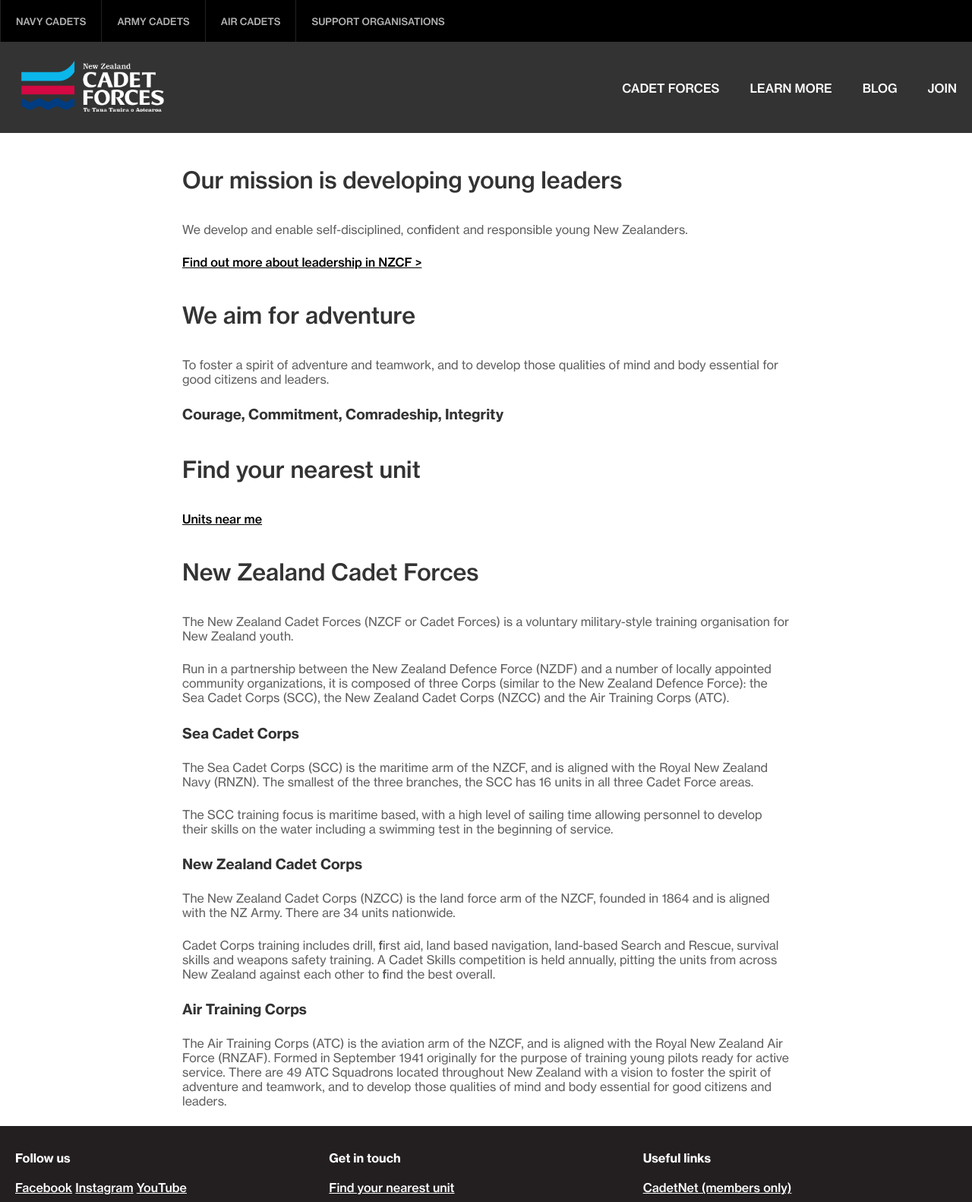
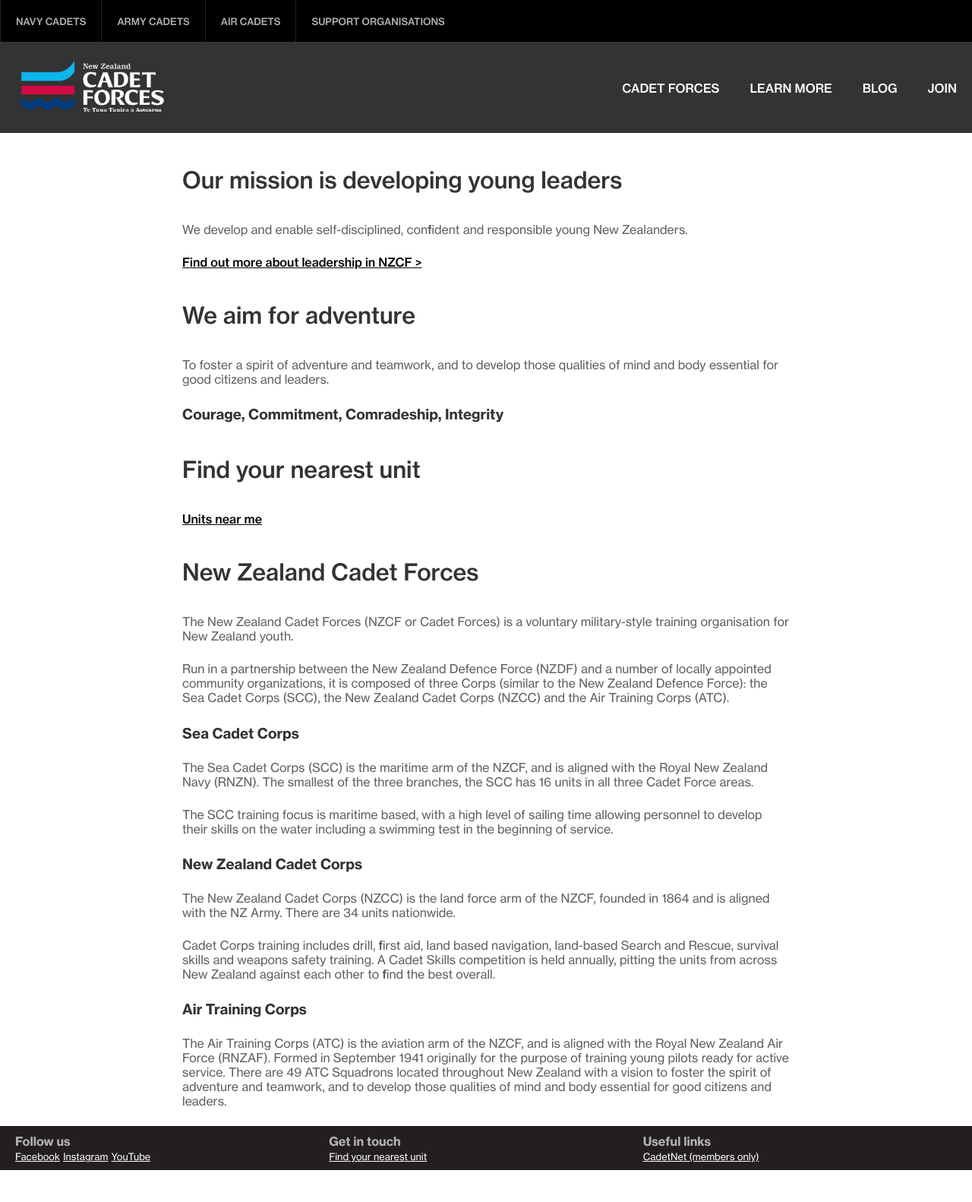
Before and after one commit to New-Zealand-Cadet-Forces/op-refresh, a Jekyll site: the page built from index.md, in a window 1280 px wide. Shown: the whole page at 76% size. Built offline with Jekyll 4.4.1, drawn with Linux system fonts in a browser that asks for light colours; a script that is not in the unit is left out; after the commit the page ends 1540 px from its top, so only the background shows below that.

Commit message:
Adjust the footer typeography

```diff
--- a/css/styles.scss
+++ b/css/styles.scss
@@ -103,12 +103,17 @@
 
 footer {
     background-color: $black;
-    color: white;
+    color: $nav-color;
     padding: 10px 20px;
     margin-top: 10px;
     display: grid;
     grid-template-columns: 1fr 1fr 1fr;
+    h4 {
+        margin: 0;
+    }
     a {
         color: white;
+        font-weight: 300;
+        font-size: 0.8em;
     }
 }
```
